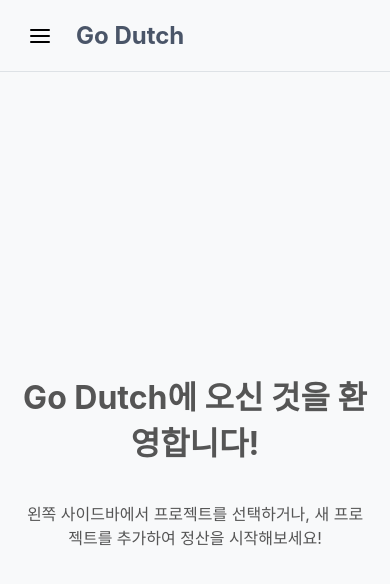
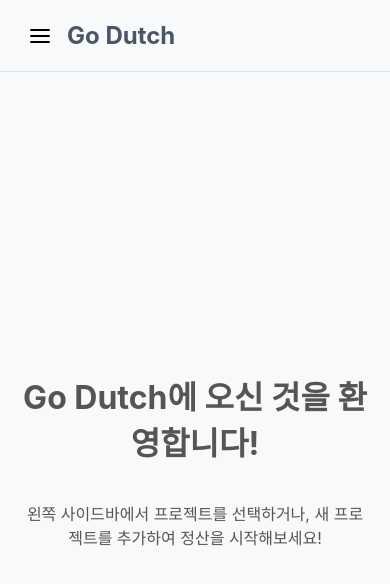
Before and after one commit to thoven-jun/Go_Dutch-app, a React (Create React App) app in the folder frontend/: page / in a window 390 px wide. Shown: the top 584 px of the page. Built offline with nearby package versions, Linux system fonts and the light colour scheme; no server answers.

Commit message:
fix:상단 헤더 gap 조정

```diff
--- a/frontend/src/App.css
+++ b/frontend/src/App.css
@@ -30,7 +30,6 @@
   font-size: 1.5em;
   color: #4a5568;
   margin: 0;
-  /* ✨ [추가] 글자의 불필요한 상하 여백을 제거하여 정렬 기준을 맞춥니다. */
   line-height: 1;
 }
 
@@ -90,6 +89,7 @@
     padding: 16px 20px;
     height: 72px;
     box-sizing: border-box;
+    gap: 7px;
   }
   .content-area {
     padding: 20px;
```
